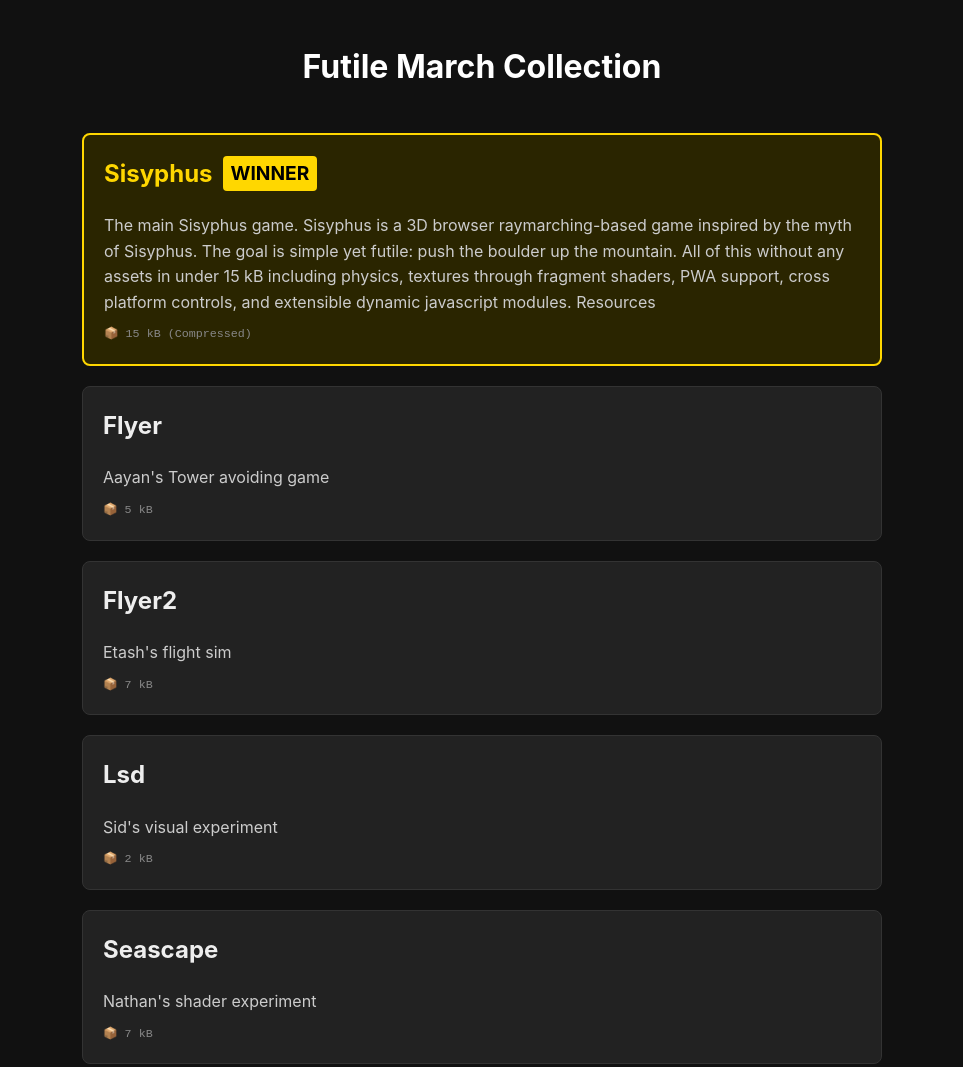
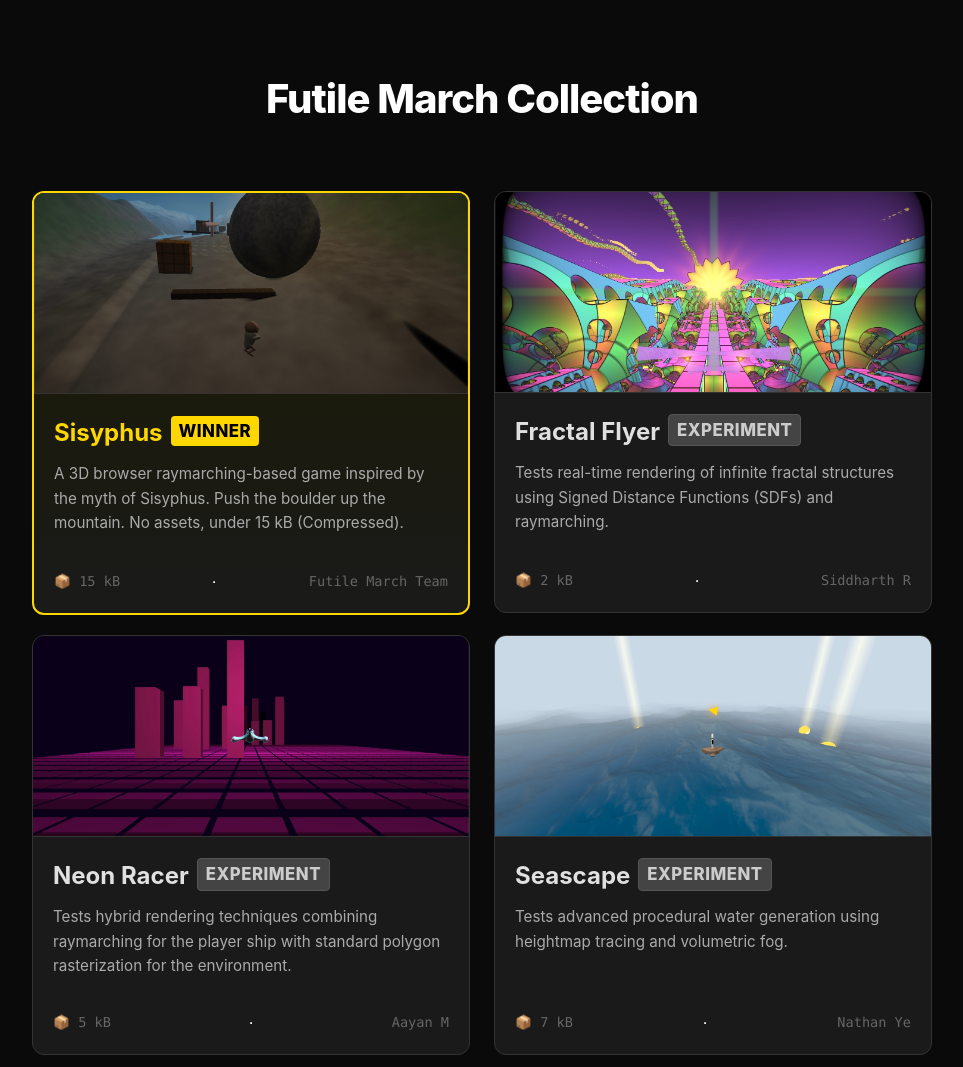
Before and after one commit to Overthrowing/Futile-March, a plain HTML site: page bundled/index.html in a window 1280 px wide. Shown: the top 1067 px of the page, without its empty margins (158-1121 px from the left). Drawn offline with Linux system fonts and the light colour scheme.

Commit message:
polished landing page

```diff
--- a/bundled/index.html
+++ b/bundled/index.html
@@ -5,116 +5,191 @@
 <title>Futile March - Game Bundle</title>
 <style>
     body {
-        color: #eee;
-        background: #111;
-        max-width: 800px;
+        color: #e0e0e0;
+        background: #0a0a0a;
+        max-width: 900px;
         margin: 0 auto;
-        padding: 20px;
-        font-family: -apple-system, BlinkMacSystemFont, Segoe UI, Roboto, Helvetica, Arial, sans-serif;
-        line-height: 1.6
+        padding: 40px 20px;
+        font-family: -apple-system, BlinkMacSystemFont, "Segoe UI", Roboto, Helvetica, Arial, sans-serif;
+        line-height: 1.6;
     }
 
     h1 {
         text-align: center;
         color: #fff;
-        margin-bottom: 40px
+        margin-bottom: 60px;
+        font-weight: 800;
+        letter-spacing: -1px;
+        font-size: 2.5rem;
+    }
+
+    .grid {
+        display: grid;
+        grid-template-columns: repeat(auto-fill, minmax(300px, 1fr));
+        gap: 24px;
     }
 
     .card {
-        background: #222;
+        background: #1a1a1a;
         border: 1px solid #333;
-        border-radius: 8px;
-        margin-bottom: 20px;
-        padding: 20px;
-        transition: transform .2s
+        border-radius: 12px;
+        overflow: hidden;
+        transition: all .3s ease;
+        height: 100%;
+        display: flex;
+        flex-direction: column;
     }
 
     .card:hover {
         border-color: #555;
-        transform: translateY(-2px)
+        transform: translateY(-4px);
+        box-shadow: 0 10px 20px rgba(0, 0, 0, 0.3);
+    }
+
+    .card-image {
+        width: 100%;
+        height: 200px;
+        object-fit: cover;
+        background: #2a2a2a;
+        border-bottom: 1px solid #333;
+    }
+
+    .card-content {
+        padding: 20px;
+        flex-grow: 1;
+        display: flex;
+        flex-direction: column;
     }
 
     .winner {
-        background: #2a2500;
-        border: 2px solid gold
+        border: 2px solid #ffd700;
+        background: linear-gradient(to bottom, #1a1a00, #1a1a1a);
     }
 
     .winner h2 {
-        color: gold
+        color: #ffd700;
     }
 
     .tag {
         color: #000;
         vertical-align: middle;
-        background: gold;
+        background: #ffd700;
         border-radius: 4px;
-        margin-left: 10px;
+        margin-left: 8px;
         padding: 2px 8px;
-        font-size: .8em;
-        font-weight: 700;
-        display: inline-block
+        font-size: 0.7em;
+        font-weight: 800;
+        text-transform: uppercase;
+        letter-spacing: 0.5px;
+        display: inline-block;
+        transform: translateY(-2px);
+    }
+
+    .tag.experiment {
+        background: #444;
+        color: #ccc;
+        border: 1px solid #555;
     }
 
     h2 {
+        margin: 0 0 10px 0;
+        font-size: 1.5rem;
+        display: flex;
         align-items: center;
-        margin-top: 0;
-        display: flex
+        flex-wrap: wrap;
     }
 
     a {
         color: inherit;
         text-decoration: none;
-        display: block
+        display: block;
+        height: 100%;
     }
 
     .meta {
-        color: #888;
-        margin-top: 10px;
-        font-family: monospace;
-        font-size: .9em
+        color: #666;
+        margin-top: auto;
+        padding-top: 16px;
+        font-family: "SF Mono", "Monaco", "Inconsolata", "Fira Mono", "Droid Sans Mono", "Source Code Pro", monospace;
+        font-size: 0.85em;
+        display: flex;
+        align-items: center;
+        gap: 6px;
     }
 
     .desc {
-        color: #ccc;
-        margin-top: 10px
+        color: #aaa;
+        font-size: 0.95rem;
+        margin-bottom: 16px;
     }
 </style>
 
 <body>
-    <h1>Futile March Collection</h1><a href=sisyphus.html>
-        <div class="card winner">
-            <h2>Sisyphus <span class=tag>WINNER</span></h2>
-            <div class=desc>The main Sisyphus game. Sisyphus is a 3D browser raymarching-based game inspired by the myth
-                of Sisyphus. The goal is simple yet futile: push the boulder up the mountain. All of this without any
-                assets in under 15 kB including physics, textures through fragment shaders, PWA support, cross platform
-                controls, and extensible dynamic javascript modules.
+    <h1>Futile March Collection</h1>
 
-                Resources
+    <div class="grid">
+        <a href="sisyphus.html">
+            <div class="card winner">
+                <img src="static/sisyphus.jpeg" class="card-image" alt="Sisyphus Game">
+                <div class="card-content">
+                    <h2>Sisyphus <span class="tag">WINNER</span></h2>
+                    <div class="desc">A 3D browser raymarching-based game inspired by the myth of Sisyphus. Push the
+                        boulder up the mountain. No assets, under 15 kB (Compressed).</div>
+                    <div class="meta">📦 15 kB<hr> Futile March Team</div>
+                </div>
             </div>
-            <div class=meta>📦 15 kB (Compressed)</div>
-        </div>
-    </a><a href=sites/flyer.html>
-        <div class=card>
-            <h2>Flyer</h2>
-            <div class=desc>Aayan's Tower avoiding game</div>
-            <div class=meta>📦 5 kB</div>
-        </div>
-    </a><a href=sites/flyer2.html>
-        <div class=card>
-            <h2>Flyer2</h2>
-            <div class=desc>Etash's flight sim</div>
-            <div class=meta>📦 7 kB</div>
-        </div>
-    </a><a href=sites/lsd.html>
-        <div class=card>
-            <h2>Lsd</h2>
-            <div class=desc>Sid's visual experiment</div>
-            <div class=meta>📦 2 kB</div>
-        </div>
-    </a><a href=sites/seascape.html>
-        <div class=card>
-            <h2>Seascape</h2>
-            <div class=desc>Nathan's shader experiment</div>
-            <div class=meta>📦 7 kB</div>
-        </div>
-    </a>
+        </a>
+
+        <a href="sites/fractal_flyer.html">
+            <div class="card">
+                <img src="static/fractal_flyer.jpeg" class="card-image" alt="Fractal Flyer">
+                <div class="card-content">
+                    <h2>Fractal Flyer <span class="tag experiment">EXPERIMENT</span></h2>
+                    <div class="desc">Tests real-time rendering of infinite fractal structures using Signed Distance Functions (SDFs) and raymarching.</div>
+                    <div class="meta">📦 2 kB <hr> Siddharth R</div>
+                </div>
+            </div>
+        </a>
+
+        <a href="sites/flyer.html">
+            <div class="card">
+                <img src="static/neon.jpeg" class="card-image" alt="Neon Racer">
+                <div class="card-content">
+                    <h2>Neon Racer <span class="tag experiment">EXPERIMENT</span></h2>
+                    <div class="desc">Tests hybrid rendering techniques combining raymarching for the player ship with standard polygon rasterization for the environment.</div>
+                    <div class="meta">📦 5 kB <hr> Aayan M</div>
+                </div>
+            </div>
+        </a>
+
+
+
+        <a href="sites/seascape.html">
+            <div class="card">
+                <img src="static/ocean.jpeg" class="card-image" alt="Seascape">
+                <div class="card-content">
+                    <h2>Seascape <span class="tag experiment">EXPERIMENT</span></h2>
+                    <div class="desc">Tests advanced procedural water generation using heightmap tracing and volumetric fog.</div>
+                    <div class="meta">📦 7 kB <hr> Nathan Ye</div>
+                </div>
+            </div>
+        </a>
+
+        <a href="sites/flyer2.html">
+            <div class="card">
+                <img src="static/terrain.jpeg" class="card-image" alt="Mountain Glide">
+                <div class="card-content">
+                    <h2>Mountain Glide <span class="tag experiment">EXPERIMENT</span></h2>
+                    <div class="desc">Tests procedural terrain generation (perlin noise) and collision detection within the context of Signed Distance Functions (SDFs).</div>
+                    <div class="meta">📦 7 kB <hr> Etash J</div>
+                </div>
+            </div>
+        </a>
+    </div>
+    <div style="text-align: center; margin-top: 40px; color: #666; font-size: 0.9em;">
+        <p>Made by the Futile March Team:</p>
+        <p>Siddharth Radhakrishnan • Etash Jhanji • Aayan Maheshwari • Nathan Ye</p>
+    </div>
+</body>
+
+</html>
```
Also changed, not shown: bundled/sisyphus.html (+1 -1 lines), bundled/sites/fractal_flyer.html (renamed from bundled/sites/lsd.html, +1 -1 lines), bundled/static/fractal_flyer.jpeg (added), bundled/static/neon.jpeg (added), bundled/static/ocean.jpeg (added), bundled/static/sisyphus.jpeg (added), bundled/static/terrain.jpeg (added).
